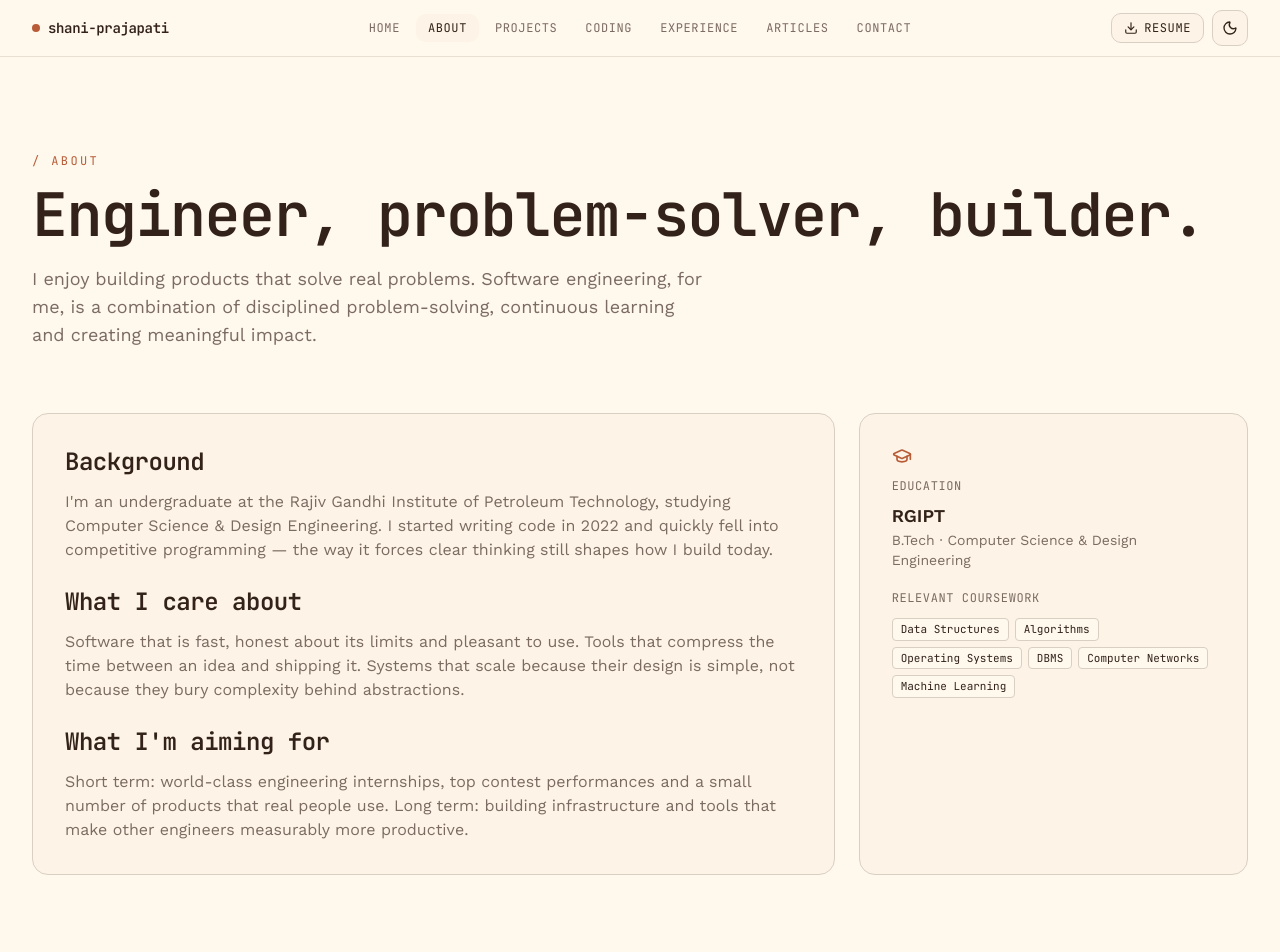
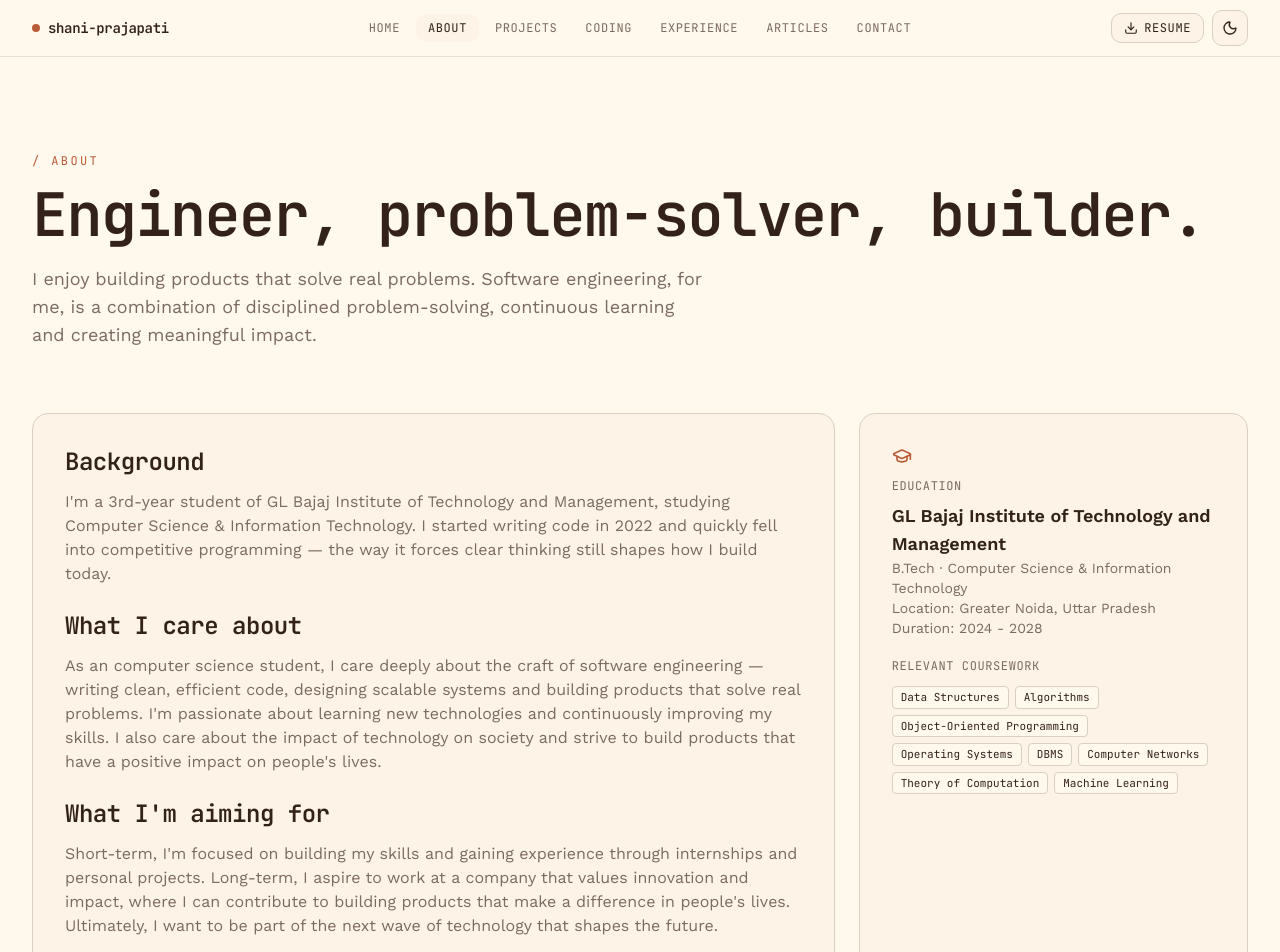
Before and after one commit to shaniprajapatiii/ShaniPortfolio, a Next.js app: page /about in a window 1280 px wide. Shown: the top 952 px of the page. Built offline with nearby package versions, Linux system fonts and the light colour scheme.

Commit message:
update raw data

```diff
--- a/src/app/about/page.js
+++ b/src/app/about/page.js
@@ -5,7 +5,7 @@ import { TIMELINE } from "@/lib/site-data";
 export const metadata = {
    title: "About — Shani Prajapati",
    description:
-      "About Shani Prajapati — engineering background, education at RGIPT, journey from first lines of code to building AI products.",
+      "About Shani Prajapati — engineering background, education at GLBITM, journey from first lines of code to building AI products.",
    openGraph: {
       title: "About — Shani Prajapati",
       description: "Background, education, journey and philosophy.",
@@ -26,8 +26,8 @@ export default function AboutPage() {
                <div>
                   <h2 className="mb-3 text-2xl font-semibold">Background</h2>
                   <p className="text-muted-foreground">
-                     I'm an undergraduate at the Rajiv Gandhi Institute of Petroleum Technology, studying
-                     Computer Science & Design Engineering. I started writing code in 2022 and quickly fell
+                     I'm a 3rd-year student of GL Bajaj Institute of Technology and Management, studying
+                     Computer Science & Information Technology. I started writing code in 2022 and quickly fell
                      into competitive programming — the way it forces clear thinking still shapes how I
                      build today.
                   </p>
@@ -35,17 +35,16 @@ export default function AboutPage() {
                <div>
                   <h2 className="mb-3 text-2xl font-semibold">What I care about</h2>
                   <p className="text-muted-foreground">
-                     Software that is fast, honest about its limits and pleasant to use. Tools that compress
-                     the time between an idea and shipping it. Systems that scale because their design is
-                     simple, not because they bury complexity behind abstractions.
+                     As an computer science student, I care deeply about the craft of software engineering — writing clean, efficient code, designing scalable systems and building products that solve real problems. I'm
+                     passionate about learning new technologies and continuously improving my skills. I also
+                     care about the impact of technology on society and strive to build products that have a
+                     positive impact on people's lives.
                   </p>
                </div>
                <div>
                   <h2 className="mb-3 text-2xl font-semibold">What I'm aiming for</h2>
                   <p className="text-muted-foreground">
-                     Short term: world-class engineering internships, top contest performances and a small
-                     number of products that real people use. Long term: building infrastructure and tools
-                     that make other engineers measurably more productive.
+                     Short-term, I'm focused on building my skills and gaining experience through internships and personal projects. Long-term, I aspire to work at a company that values innovation and impact, where I can contribute to building products that make a difference in people's lives. Ultimately, I want to be part of the next wave of technology that shapes the future.
                   </p>
                </div>
             </article>
@@ -56,9 +55,13 @@ export default function AboutPage() {
                   <div className="mt-3 font-mono text-xs uppercase tracking-wider text-muted-foreground">
                      Education
                   </div>
-                  <div className="mt-2 text-lg font-semibold">RGIPT</div>
+                  <div className="mt-2 text-lg font-semibold">GL Bajaj Institute of Technology and Management</div>
                   <div className="text-sm text-muted-foreground">
-                     B.Tech · Computer Science & Design Engineering
+                     B.Tech · Computer Science & Information Technology
+                  </div>
+                  <div className="text-sm text-muted-foreground">
+                     Location: Greater Noida, Uttar Pradesh<br />
+                     Duration: 2024 - 2028
                   </div>
                </div>
                <div>
@@ -69,9 +72,11 @@ export default function AboutPage() {
                      {[
                         "Data Structures",
                         "Algorithms",
+                        "Object-Oriented Programming",
                         "Operating Systems",
                         "DBMS",
                         "Computer Networks",
+                        "Theory of Computation",
                         "Machine Learning",
                      ].map((course) => (
                         <span key={course} className="rounded border border-border bg-background px-2 py-0.5 font-mono text-[11px]">
```
Also changed, not shown: src/lib/site-data.js.
